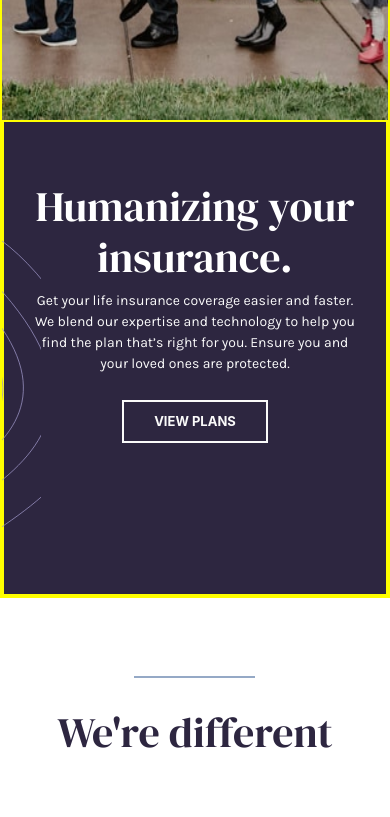
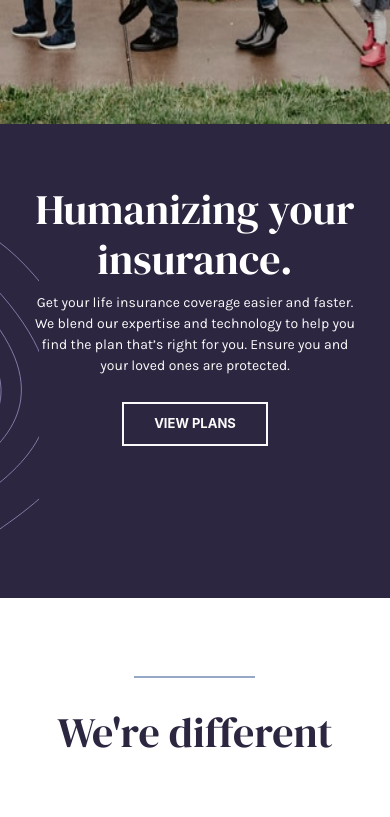
Before and after one commit to Haayzeed/insure-landing-page, a plain HTML site: page index.html in a window 390 px wide. Shown: the part 540-1357 px from the top of the page. Drawn offline with Linux system fonts and the light colour scheme.

Commit message:
initial commit

```diff
--- a/css/style.css
+++ b/css/style.css
@@ -212,8 +212,6 @@
 @media(max-width: 1366px) and (max-height: 768px){
 	.banner{
 		height: 94vh;
-
-		border: 2px solid red;
 	}
 	.banner-content{
 		height: 65vh;
@@ -222,21 +220,17 @@
 @media(max-width: 1280px){
 	.banner{
 		height: 90vh;
-		border: 2px solid red;
 	}
 	.banner-content{
 		height: 65vh;
-		border: 2px solid red;
 	}
 }
 @media(max-width: 1024px){
 	.banner{
 		height: 52vh;
-		border: 2px solid yellow;
 	}
 	.banner-content{
 		height: 35vh;
-		border: 2px solid yellow;
 	}
 	.banner-text h1, .different h1{
 		font-size: 52px;
```
